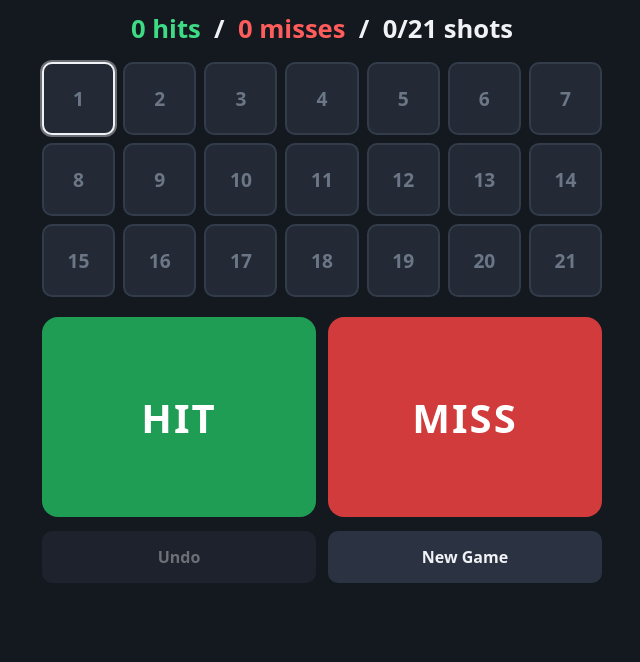
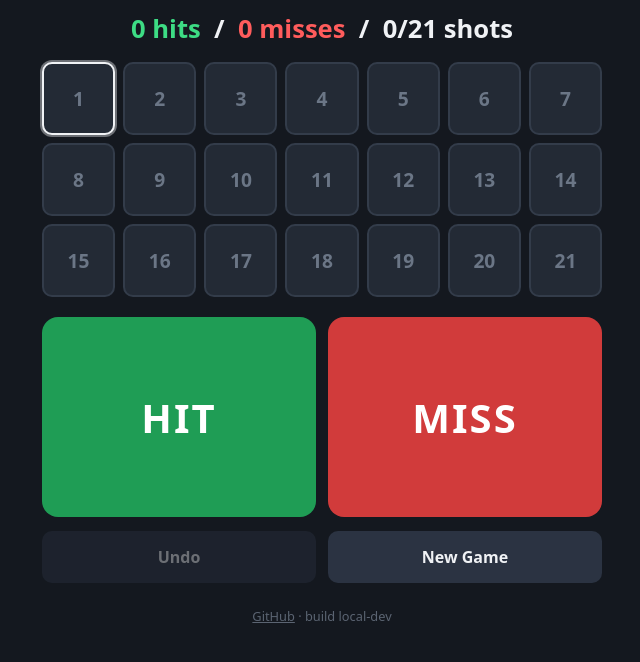
Before and after one commit to mampersat/ringthebullweb, a plain HTML site: page index.html in a window 1280 px wide. Shown: the part 108-770 px from the top of the page, without its empty margins (318-958 px from the left). Drawn offline with Linux system fonts and the light colour scheme.

Commit message:
Add footer with build hash and repo link
index.html ships with a "local-dev" placeholder for the build hash;
deploy.sh stamps in the real short commit hash on a templated copy
before uploading, so the tracked source stays hash-free.

Co-Authored-By: Claude Sonnet 5 <noreply@anthropic.com>

```diff
--- a/index.html
+++ b/index.html
@@ -243,6 +243,17 @@
     color: #8a94a6;
     padding: 20px 0;
   }
+
+  #footer {
+    margin-top: 24px;
+    padding-bottom: 8px;
+    font-size: 0.8rem;
+    color: #5b6472;
+    text-align: center;
+  }
+  #footer a {
+    color: #5b6472;
+  }
 </style>
 </head>
 <body>
@@ -279,6 +290,11 @@
     <button id="clearHistoryBtn" class="small-btn">Clear History</button>
   </div>
 </div>
+
+<footer id="footer">
+  <a href="https://github.com/mampersat/ringthebullweb" target="_blank" rel="noopener noreferrer">GitHub</a>
+  · build <span id="buildHash">local-dev</span>
+</footer>
 
 <script>
   const TOTAL_SHOTS = 21;
```
Also changed, not shown: 1 other file.
